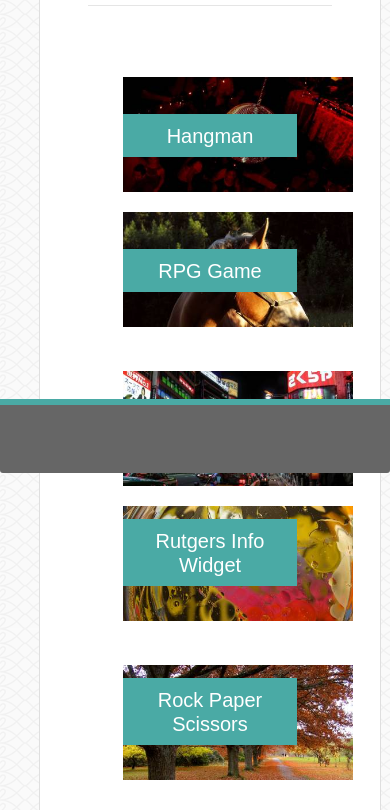
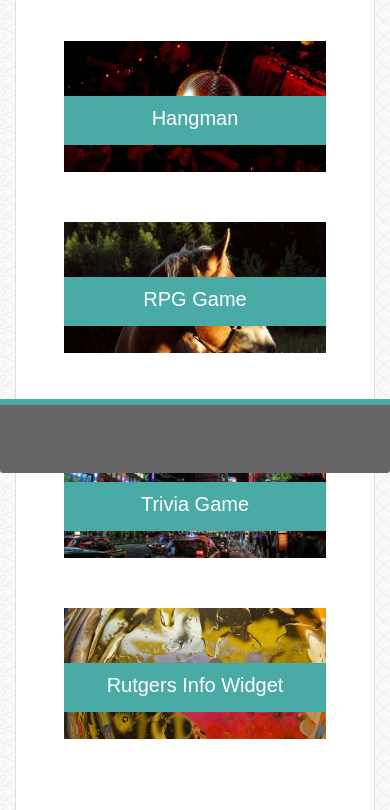
Before and after one commit to 2MLCMonkeys/Bootstrap-Portfolio, a plain HTML site: page portfolio.html in a window 390 px wide. Shown: the part 371-1181 px from the top of the page. Drawn offline with nearby package versions, Linux system fonts and the light colour scheme.

Commit message:
updating media queries

```diff
--- a/portfolio.html
+++ b/portfolio.html
@@ -32,9 +32,8 @@
     <div class="container">
         <br>
         <br>
-        <br>
 
-        <div class="card p-5 ml-4" style="width: 95%;">
+        <div class="card p-5" id="content" >
             <h1 class="mt-2">Portfolio
             </h1>
             <hr>
--- a/style.css
+++ b/style.css
@@ -54,6 +54,10 @@ hr {
     height:2pt;
 }
 
+#content{
+    width: 100%;
+}
+
 #footer {
     clear: both;
     overflow: auto;
@@ -73,7 +77,7 @@ hr {
 
 img {
     width:100%;
-    min-width:230px;
+    min-width: 175px;
 }
 
 h3 {
@@ -87,16 +91,58 @@ h3 {
     width:100%;
 }
 
-@media screen and (max-width: 680px) {
+@media screen and (max-width: 400px) {
+    a{
+        font-size: 15px;
+    }
+
+    #content{
+        font-size:12px;
+    }
+
+    .card-body{
+        margin-left: 0;
+        padding-left: 0;
+        margin-top: 0;
+        padding-top: 0;
+        padding-right:0;
+    }
+
+    .card{
+        margin-left: 0px;
+        margin-right: 0px;
+    }
+
+    .p-5{
+        padding:10px;
+    }
+
+    .col-sm{
+        padding: 0px;
+    }
+
+    .imagecontainer{
+        min-width: 175px;
+        margin-top: 30px;
+    }
+
     h3 {
         position: absolute;
-        bottom: 20pt;
+        top: 42.5%;
+        bottom: 42.5%;
         left: 0px;
         right: 0px;
         background-color: #4aaaa5;
         color: #ffffff;
-        padding: 10pt;
+        padding: 7px;
         width:100%;
+        margin-bottom: 0px;
+        font-size: 12px;
+    }
+
+    img{
+        width:100%;
+        min-width: 175px;
     }
 }
 
```
Also changed, not shown: contact.html (+1 -2 lines), index.html (+1 -1 lines).
